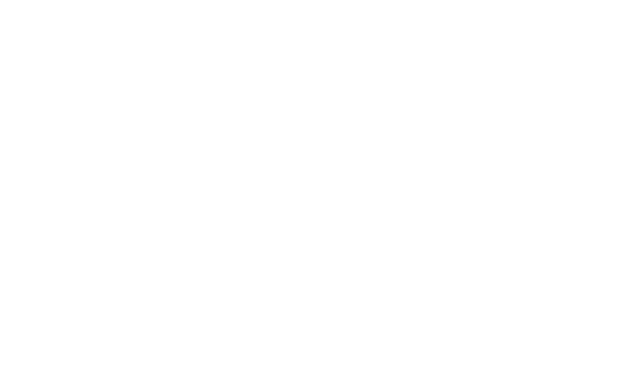
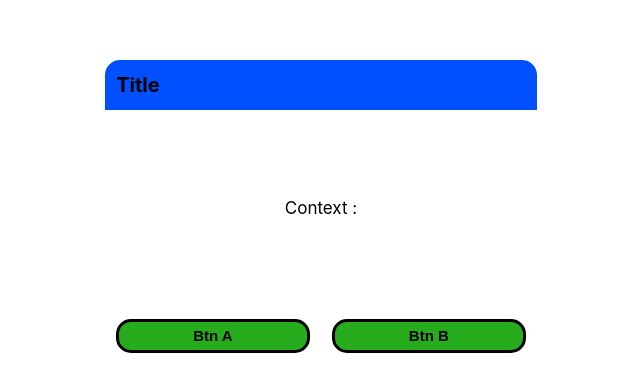
Before and after one commit to juicyaloe/imac, a Next.js app: page /signup in a window 1280 px wide. Shown: the part 188-580 px from the top of the page, without its empty margins (319-959 px from the left). Built offline with nearby package versions, Linux system fonts and the light colour scheme.

Commit message:
px to rem

```diff
--- a/components/ui/IChoice.module.css
+++ b/components/ui/IChoice.module.css
@@ -17,17 +17,12 @@
     display: flex;
     background-color: rgb(255, 255, 255);
     line-height: 1;
-    justify-content: center;
-}
-.textbox {
-    display: flex;
     font: inherit;
     color: black;
     font-size: 17px;
-    margin-top: 30px;
-    margin-bottom: 30px;
-    margin: 25px;
+    padding: 2rem;
     align-items: center;
+    justify-content: center;
 }
 .btnbox {
     display: flex;
@@ -41,13 +36,10 @@
 }
 .btn {
     flex-grow: 1;
-    margin: 10px;
-    margin-left: 20px;
-    margin-right: 20px;
+    margin: 0.7rem;
     border: 3px solid currentColor;
     border-radius: 15px;
-    min-width: 60px;
-
+    min-width: 4rem;
     font-size: 15px;
     font-weight: bold;
     background: #26ab1c;
@@ -56,12 +48,12 @@
 }
 .test_container {
     display: grid;
-    min-width: 300px;
-    max-width: 450px;
-    min-height: 200px;
-    max-height: 300px;
+    min-width: 18rem;
+    max-width: 27rem;
+    min-height: 13rem;
+    max-height: 19rem;
     grid-template-columns: 1fr;
-    grid-template-rows: 1fr 6fr 1fr;
+    grid-template-rows: 1fr 7fr 2fr;
 
     line-height: 1.4;
     background: rgba(0, 0, 0, 0);
--- a/components/ui/IChoice.tsx
+++ b/components/ui/IChoice.tsx
@@ -16,9 +16,7 @@
                 style={styles}
             >
                 <div className={classes.titlebox}>Title</div>
-                <div className={classes.textbox_container}>
-                    <div className={classes.textbox}>Context :</div>
-                </div>
+                <div className={classes.textbox_container}>Context :</div>
                 <div className={classes.btnbox}>
                     <button className={classes.btn} onClick={onClick}>
                         Btn A
--- a/pages/signup/index.tsx
+++ b/pages/signup/index.tsx
@@ -1,5 +1,10 @@
+import IChoice from '../../components/ui/IChoice';
 function SignUp(props) {
-    return <></>;
+    return (
+        <>
+            <IChoice></IChoice>
+        </>
+    );
 }
 
 export default SignUp;
```
